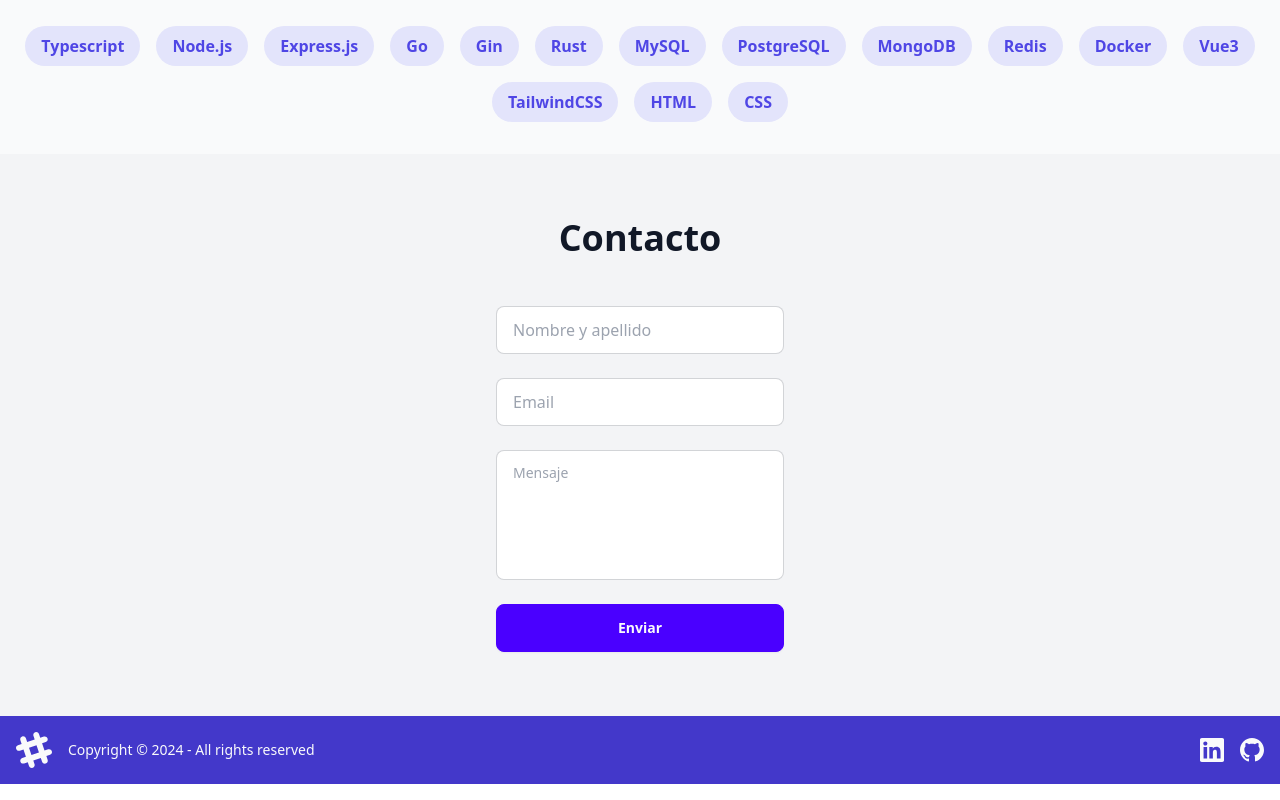
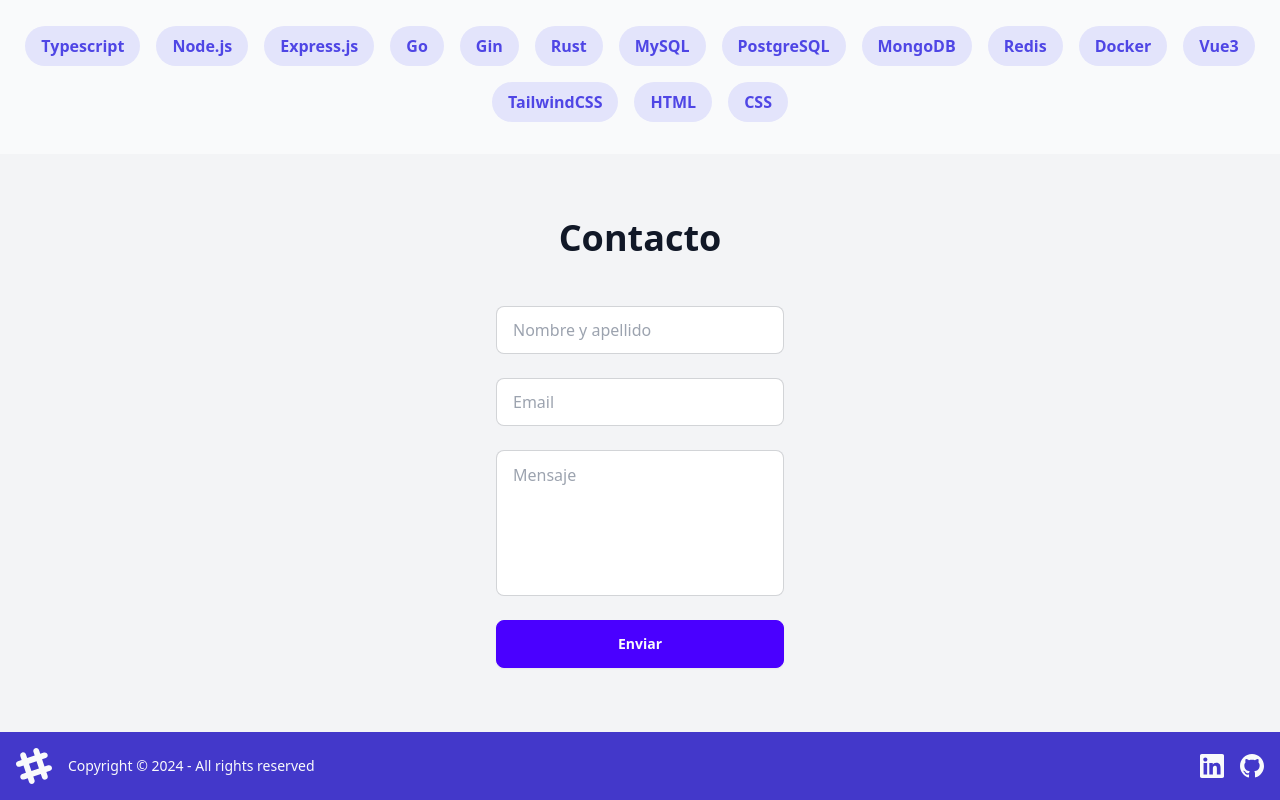
Before and after one commit to PatricioPoncini/portfolio, a Vue app: page / in a window 1280 px wide. Shown: the part 2710-3510 px from the top of the page. Built offline with nearby package versions, Linux system fonts and the light colour scheme.

Commit message:
feat: increase in the size of a label

```diff
--- a/src/components/Contact.vue
+++ b/src/components/Contact.vue
@@ -77,7 +77,7 @@ async function submitForm(event: Event) {
       />
       <textarea
           placeholder="Mensaje"
-          class="textarea textarea-bordered w-full bg-white resize-none"
+          class="textarea textarea-bordered w-full bg-white resize-none text-[16px]"
           rows="4"
           v-model="message">
       </textarea>
```
